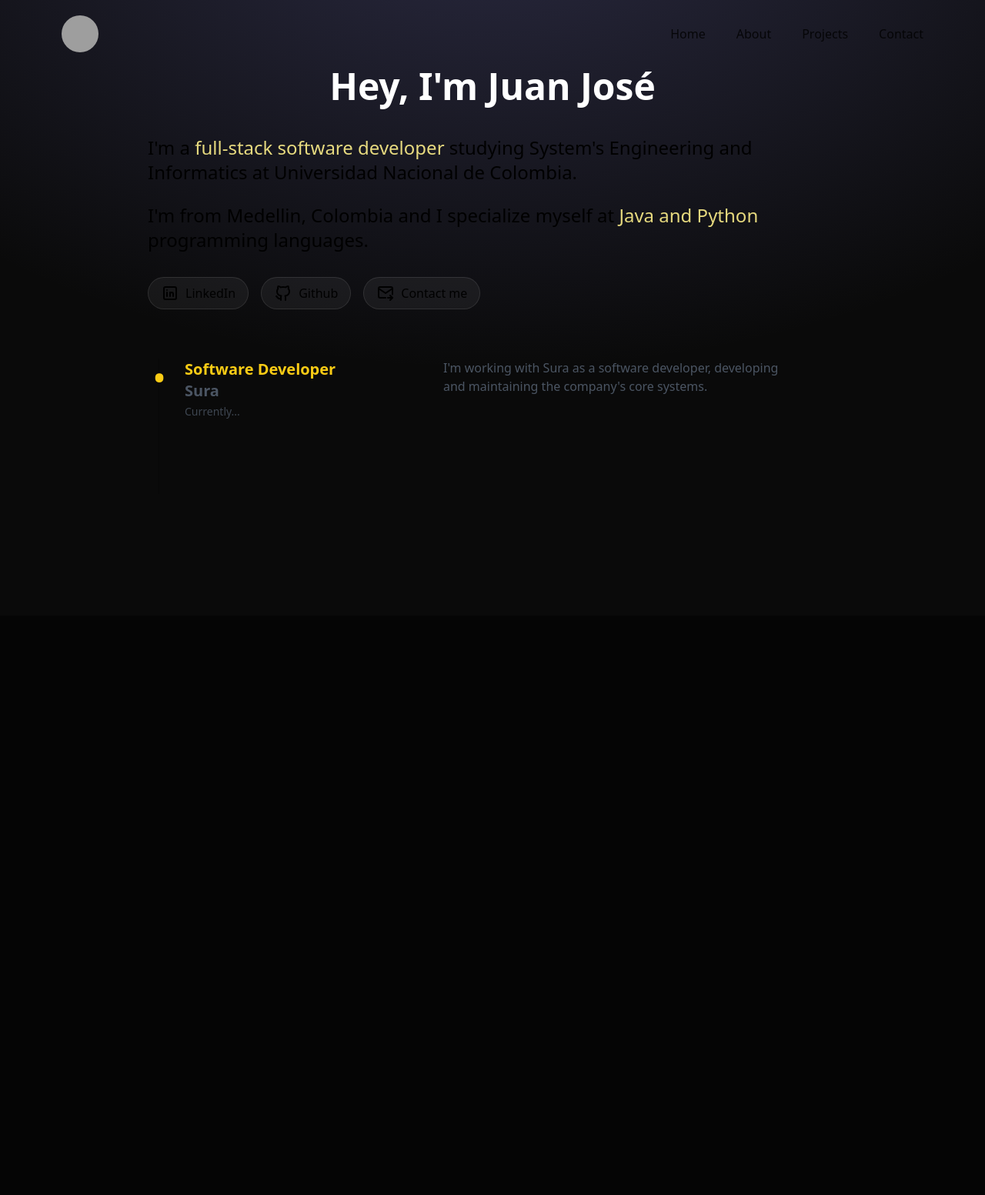
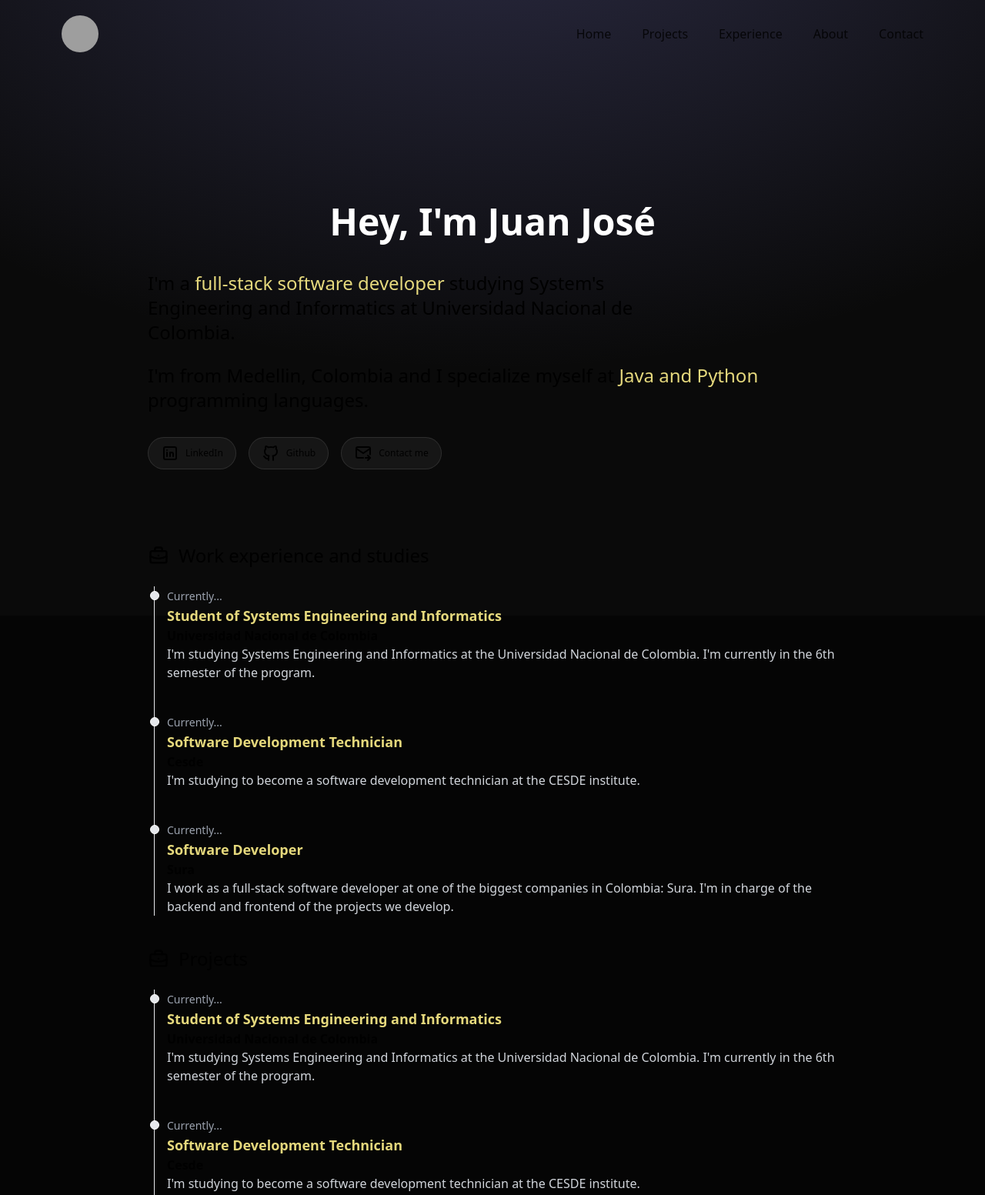
Before and after one commit to JuanTobonV/Portfolio, an Astro site: page / in a window 1280 px wide. Shown: the top 1553 px of the page at 77% size. Before the commit the page ends 800 px from the top, so only its background shows below. Built offline with nearby package versions, Linux system fonts and the light colour scheme; Astro itself is replaced by a stand-in of ours; grey boxes are pictures that could not be loaded.

Commit message:
Adding project section

```diff
--- a/src/components/Experience.astro
+++ b/src/components/Experience.astro
@@ -1,23 +1,38 @@
-
 ---
 import ExperienceItem from "./ExperienceItem.astro"
-const EXPERIENCIE = [
+
+const EXPERIENCE =[
+  {
+    date: "Currently...",
+    title: "Student of Systems Engineering and Informatics",
+    company: "Universidad Nacional de Colombia",
+    description: "I'm studying Systems Engineering and Informatics at the Universidad Nacional de Colombia. I'm currently in the 6th semester of the program."
+  },
+
+  {
+    date: "Currently...",
+    title: "Software Development Technician",
+    company: "Cesde",
+    description: "I'm studying to become a software development technician at the CESDE institute."
+  },
+
   {
     date: "Currently...",
     title: "Software Developer",
     company: "Sura",
-    description:
-      "I'm working with Sura as a software developer, developing and maintaining the company's core systems.",
-  },
+    description: "I work as a full-stack software developer at one of the biggest companies in Colombia: Sura. I'm in charge of the backend and frontend of the projects we develop.",
+
+  }
 ]
 ---
+<ol class="relative border-s border-gray-200 ml-2 dark:border-gray-700">
+        {
+          EXPERIENCE.map(experience => (
+            <li class = "mb-10 ms-4">
+              <ExperienceItem {...experience} />
 
-<ol class="relative mt-16">
-  {
-    EXPERIENCIE.map((experiencie) => (
-      <li class="">
-        <ExperienceItem {...experiencie} />
-      </li>
-    ))
-  }
+            </li>
+          ) )
+        }
+
 </ol>
--- a/src/components/ExperienceItem.astro
+++ b/src/components/ExperienceItem.astro
@@ -1,56 +1,24 @@
 ---
-import LinkInline from "./LinkInline.astro"
-
-interface Props {
+ export interface Props {
   title: string
-  company: string
+  company?: string
   description: string
   link?: string
   date: string
-}
+ }
+ const {title,company, description, link, date} = Astro.props
+---
+<div class="absolute w-3 h-3 bg-gray-200 rounded-full mt-1.5 -start-1.5 border border-white dark:border-gray-900 dark:bg-gray-700"></div>
+      <time class="mb-1 text-sm font-normal leading-none text-gray-400 dark:text-gray-500">{date}</time>
+      <h2 class="text-lg font-semibold text-yellow-200/90 dark:text-white">{title}</h2>
+      <h3 class="text-2g font-semibold text-white-900 dark:text-white">{company}</h3>
+      <p class="mb-4 text-base font-normal text-gray-300 dark:text-gray-200">{description}</p>
 
-const { title, company, description, link, date } = Astro.props
----
+      {
+        link && (
+        <a href={link} class="inline-flex items-center px-4 py-2 text-sm font-medium text-gray-900 bg-white border border-gray-200 rounded-lg hover:bg-gray-100 hover:text-blue-700 focus:z-10 focus:ring-4 focus:outline-none focus:ring-gray-100 focus:text-blue-700 dark:bg-gray-800 dark:text-gray-400 dark:border-gray-600 dark:hover:text-white dark:hover:bg-gray-700 dark:focus:ring-gray-700">Learn more <svg class="w-3 h-3 ms-2 rtl:rotate-180" aria-hidden="true" xmlns="http://www.w3.org/2000/svg" fill="none" viewBox="0 0 14 10">
+        <path stroke="currentColor" stroke-linecap="round" stroke-linejoin="round" stroke-width="2" d="M1 5h12m0 0L9 1m4 4L9 9"/>
+        </svg></a>
 
-<div
-  class="relative mx-12 pb-12 grid before:absolute before:left-[-35px] before:block before:h-full before:border-l-2 before:border-black/20 dark:before:border-white/15 before:content-[''] md:grid-cols-5 md:gap-10 md:space-x-4]"
->
-  <div class="relative pb-12 md:col-span-2">
-    <div class="sticky top-0">
-      <span class="text-yellow-400 -left-[42px] absolute rounded-full text-5xl"
-        >&bull;</span
-      >
-
-      <h3 class="text-xl font-bold text-yellow-400">{title}</h3>
-      <h4 class="font-semibold text-xl text-gray-600 dark:text-white">{company}</h4>
-      <time class="p-0 m-0 text-sm text-gray-600/80 dark:text-white/80">{date}</time>
-    </div>
-  </div>
-  <div class="relative flex flex-col gap-2 pb-4 text-gray-600 dark:text-gray-300 md:col-span-3">
-    {description}
-    {
-      link && (
-        <LinkInline href={link}>
-          Saber más{" "}
-          <svg
-            xmlns="http://www.w3.org/2000/svg"
-            class="w-5 icon icon-tabler icon-tabler-chevron-right"
-            width="24"
-            height="24"
-            viewBox="0 0 24 24"
-            stroke-width="2"
-            stroke="currentColor"
-            fill="none"
-            stroke-linecap="round"
-            stroke-linejoin="round"
-          >
-            <>
-              <path stroke="none" d="M0 0h24v24H0z" fill="none" />
-              <path d="M9 6l6 6l-6 6" />
-            </>
-          </svg>
-        </LinkInline>
-      )
-    }
-  </div>
-</div>
+        )
+      }
--- a/src/components/Header.astro
+++ b/src/components/Header.astro
@@ -1,13 +1,15 @@
-<header class="flex justify-between items-center py-5 w-[1120px] mx-auto">
+<header class="flex justify-between items-center py-5 w-full xl:w-[1120px] mx-auto">
     <img class="rounded-full w-12 h-12"
      src="https://avatars.githubusercontent.com/u/28720267?v=4"
      alt="myphoto"/>
 
     <nav class="flex flex-row gap-x-10 opacity-80">
-        <a href="/">Home</a>
-        <a href="/about">About</a>
-        <a href="/projects">Projects</a>
-        <a href="/contact">Contact</a>
+        <a href="#top">Home</a>
+        <a href="#projects">Projects</a>
+        <a href="#experience">Experience</a>
+        <a href="#about">About</a>
+
+        <a href="#contact">Contact</a>
 
     </nav>
 </header>
--- a/src/components/LinkInline.astro
+++ /dev/null
@@ -1,7 +0,0 @@
----
-const { href } = Astro.props
----
-
-<a href={href} role="link" class="inline-flex items-center text-lg font-medium text-yellow-500 dark:text-yellow-200 dark:hover:text-yellow-300 hover:text-yellow-700">
-  <slot />
-</a>
--- a/src/components/SocialPill.astro
+++ b/src/components/SocialPill.astro
@@ -1,6 +1,9 @@
 <a
   {...Astro.props}
-  class="rounded-full border border-white/10 flex justify-center items-center gap-x-2 py-2 px-4 bg-white/5 hover:scale-110 hover:bg-white/10 transition"
+  class="rounded-full border border-white/10 flex justify-center items-center gap-x-2 py-1 px-2 md:py-2 md:px-4
+  text-xs lg-text-base
+
+  bg-white/5 hover:scale-110 hover:bg-white/10 transition"
 
   target = "_blank"
   rel="noopener noreferrer">
--- /dev/null
+++ b/src/components/icons/Briefcase.astro
@@ -0,0 +1,13 @@
+<svg
+{...Astro.props}
+
+xmlns="http://www.w3.org/2000/svg"
+  width="24"
+  height="24"
+  viewBox="0 0 24 24"
+   fill="none"
+     stroke="currentColor"
+       stroke-width="2"
+         stroke-linecap="round"
+           stroke-linejoin="round"
+           ><path stroke="none" d="M0 0h24v24H0z" fill="none"/><path d="M3 7m0 2a2 2 0 0 1 2 -2h14a2 2 0 0 1 2 2v9a2 2 0 0 1 -2 2h-14a2 2 0 0 1 -2 -2z" /><path d="M8 7v-2a2 2 0 0 1 2 -2h4a2 2 0 0 1 2 2v2" /><path d="M12 12l0 .01" /><path d="M3 13a20 20 0 0 0 18 0" /></svg>
--- a/src/layouts/Layout.astro
+++ b/src/layouts/Layout.astro
@@ -34,6 +34,8 @@
 	}
 	html {
 		font-family: "Onest Variable", system-ui, sans-serif;
+		scroll-behavior: smooth;
+
 
 	}
 
@@ -45,4 +47,10 @@
 		min-height: 100vh;
 
 	}
+
+	@media (prefers-reduced-motion: reduce) {
+		body {
+			scroll-behavior: auto;
+		}
+	}
 </style>
--- a/src/pages/index.astro
+++ b/src/pages/index.astro
@@ -8,21 +8,22 @@
 import MailIcon from "../components/icons/MailIcon.astro";
 import Experience from "../components/Experience.astro";
 import SectionContainer from "../components/SectionContainer.astro";
+import Briefcase from "../components/icons/Briefcase.astro";
 ---
 
 <Layout
   title="JuanTobonV | Portfolio web"
-  description="Contrata a Juan Tobón como Backend Developer y DevOps Engineer. Especializado en Java, Python y Go."
+  description="Contrata a Juan Tobón como Backend Developer. Especializado en Java y Python"
 >
-  <main>
-    <SectionContainer>
+  <main class="px-4">
+    <SectionContainer class = "py-44 pb-24">
       <h1
-        class="text-white text-5xl font-bold flex justify-center flex-row gap-x-4 pb-10"
+        class="text-white text-2xl md:text-4xl lg:text-5xl font-bold flex justify-center flex-row gap-x-4 pb-6 lg:pb-10"
       >
         Hey, I'm Juan José
       </h1>
 
-      <h2 class="text-2xl text-wrap">
+      <h2 class="text-xl lg:text-2xl text-wrap max-w-[700px]">
 		I'm a <span class="text-yellow-200/90"> full-stack software developer </span>studying System's Engineering and Informatics at Universidad Nacional de Colombia.
       </h2>
 
@@ -32,25 +33,36 @@
 		I'm from Medellin, Colombia and I specialize myself at  <span class="text-yellow-200/90">Java and Python </span> programming languages.
 	  </h2>
 
-      <nav class="flex gap-x-4 mt-8">
+      <nav class="flex gap-4 mt-8 flex-wrap">
         <SocialPill href="https://www.linkedin.com/in/juantobonv/">
-          <LinkedinIcon class="size-6" />
+          <LinkedinIcon class="size-4 md:size-6" />
           LinkedIn
         </SocialPill>
 
         <SocialPill href="https://github.com/JuanTobonV">
-          <GithubIcon class="size-6" />
+          <GithubIcon class="size-4 md:size-8" />
           Github
         </SocialPill>
 
         <SocialPill href="mailto:jujotovil@gmail.com">
-          <MailIcon class="size-6" />
+          <MailIcon class="size-4 md:size-6" />
           Contact me
         </SocialPill>
       </nav>
 	</SectionContainer>
 
-	<SectionContainer>
+	<SectionContainer id = "experience">
+    <h2 class="text-2xl fontt-semibold mb-6 flex gap-x-3 items-center">
+      <Briefcase class = "size-7" />
+       Work experience and studies</h2>
+		<Experience />
+
+	</SectionContainer>
+
+  <SectionContainer id = "projects">
+    <h2 class="text-2xl fontt-semibold mb-6 flex gap-x-3 items-center">
+      <Briefcase class = "size-7" />
+      Projects</h2>
 		<Experience />
 
 	</SectionContainer>
```
